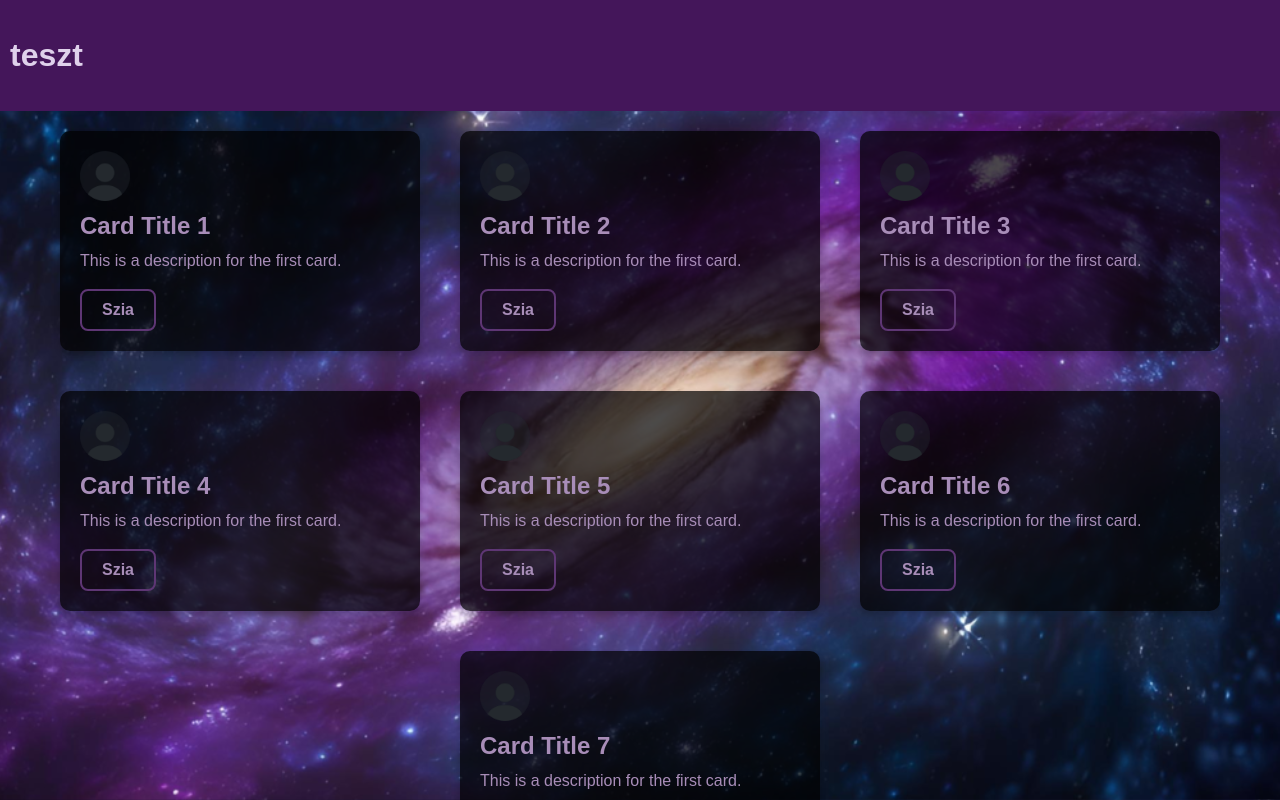
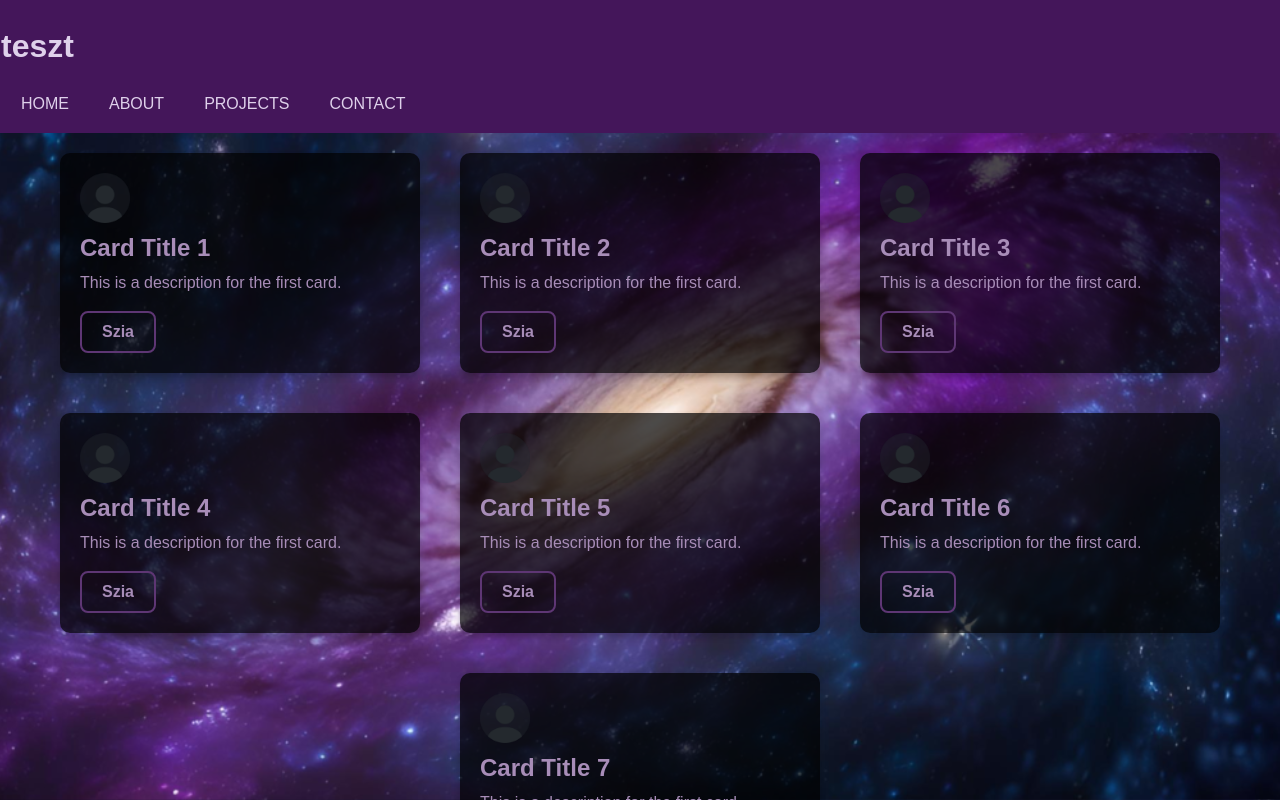
Before and after one commit to lenartaron/szakdoga, a Vue app: page / in a window 1280 px wide. Shown: the top 800 px of the page. Built offline with nearby package versions, Linux system fonts and the light colour scheme.

Commit message:
menu and menu animation

```diff
--- a/src/App.vue
+++ b/src/App.vue
@@ -4,6 +4,16 @@
 <template>
     <header>
       <h1>teszt</h1>
+      <section>
+        <nav>
+          <ul class="menuItems">
+            <li><a href="#" data-item='Home'>Home</a></li>
+            <li><a href="#" data-item='About'>About</a></li>
+            <li><a href="#" data-item='Projects'>Projects</a></li>
+            <li><a href="#" data-item='Contact'>Contact</a></li>
+          </ul>
+        </nav>
+      </section>
     </header>
     <main>
       <router-view />
@@ -14,4 +24,46 @@
 </template>
 <style scoped>
 
+.menuItems {
+  list-style: none;
+  display: flex;
+  padding: 0;
+}
+
+.menuItems li a {
+  text-decoration: none;
+  font-weight: 400;
+  margin: 10px 20px;
+  transition: all 0.5s ease-in-out, transform 0.3s ease;
+  position: relative;
+  text-transform: uppercase;
+  padding: 3px 0;
+}
+
+.menuItems li a::before {
+  content: attr(data-item);
+  transition: 0.5s;
+  color: #d6beb0;
+  text-shadow: 0 0 3px #5f4e69, 0 0 5px #9247b4, 0 0 10px #5d2377;
+  position: absolute;
+  font-weight: lighter;
+  top: 0;
+  left: 0;
+  right: 0;
+  bottom: 0;
+  width: 0;
+  height: 100%;
+  overflow: hidden;
+  transform: scale(1.6);
+  background-color: #44165A;
+}
+
+
+.menuItems li a:hover::before {
+  width: 100%;
+  transition: all 0.5s ease-in-out;
+}
+
+
+
 </style>
--- a/src/components/EventCard.vue
+++ b/src/components/EventCard.vue
@@ -84,9 +84,9 @@
   --t: 0.3s;
 }
 
-#reszletek:hover>span {
-  color: #000;
-}
+/*#reszletek:hover>span {
+  color: white;
+}*/
 
 .card:hover {
   width: 28%;
--- a/src/style.css
+++ b/src/style.css
@@ -32,7 +32,7 @@ header, footer {
 
 header {
   filter: drop-shadow(0, 4, 4, black);
-  padding: 10px !important;
+  padding: 1px !important;
 }
 
 header>a {
```
